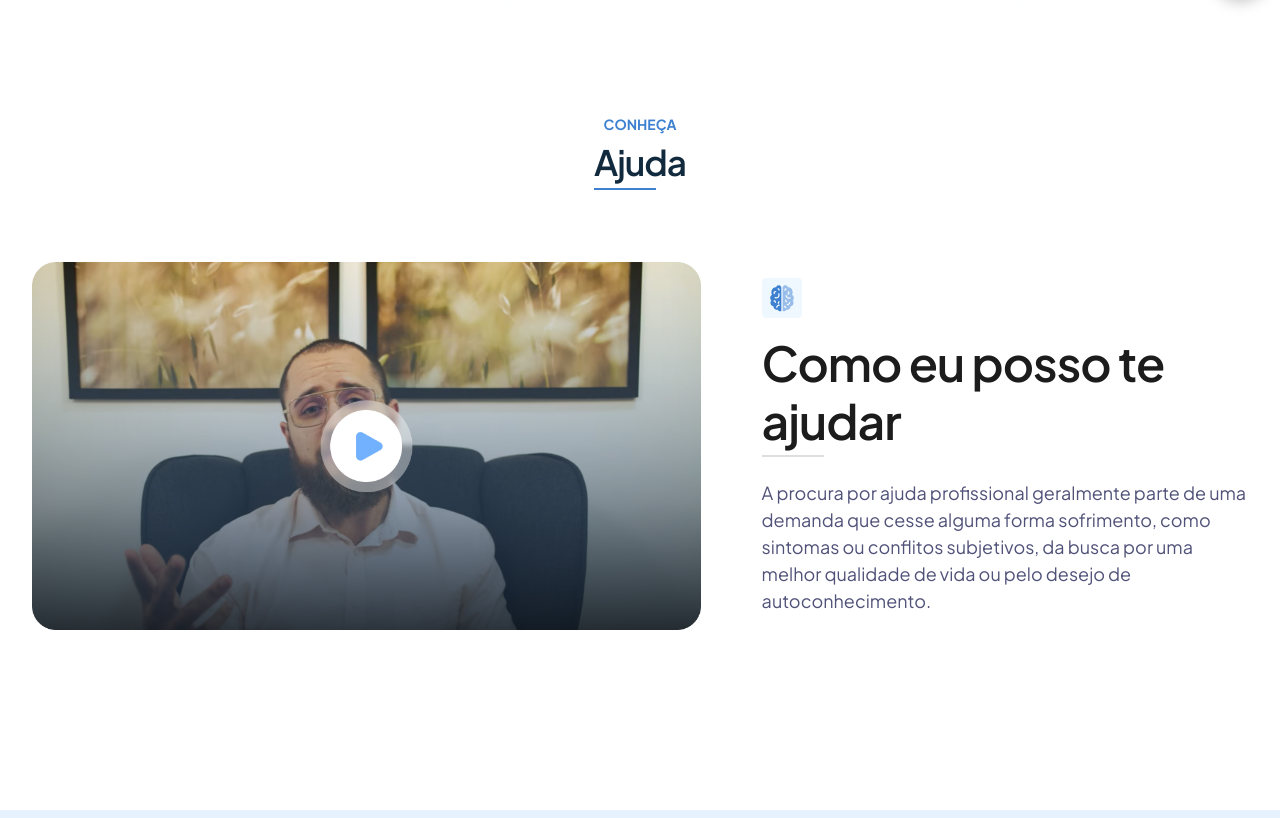
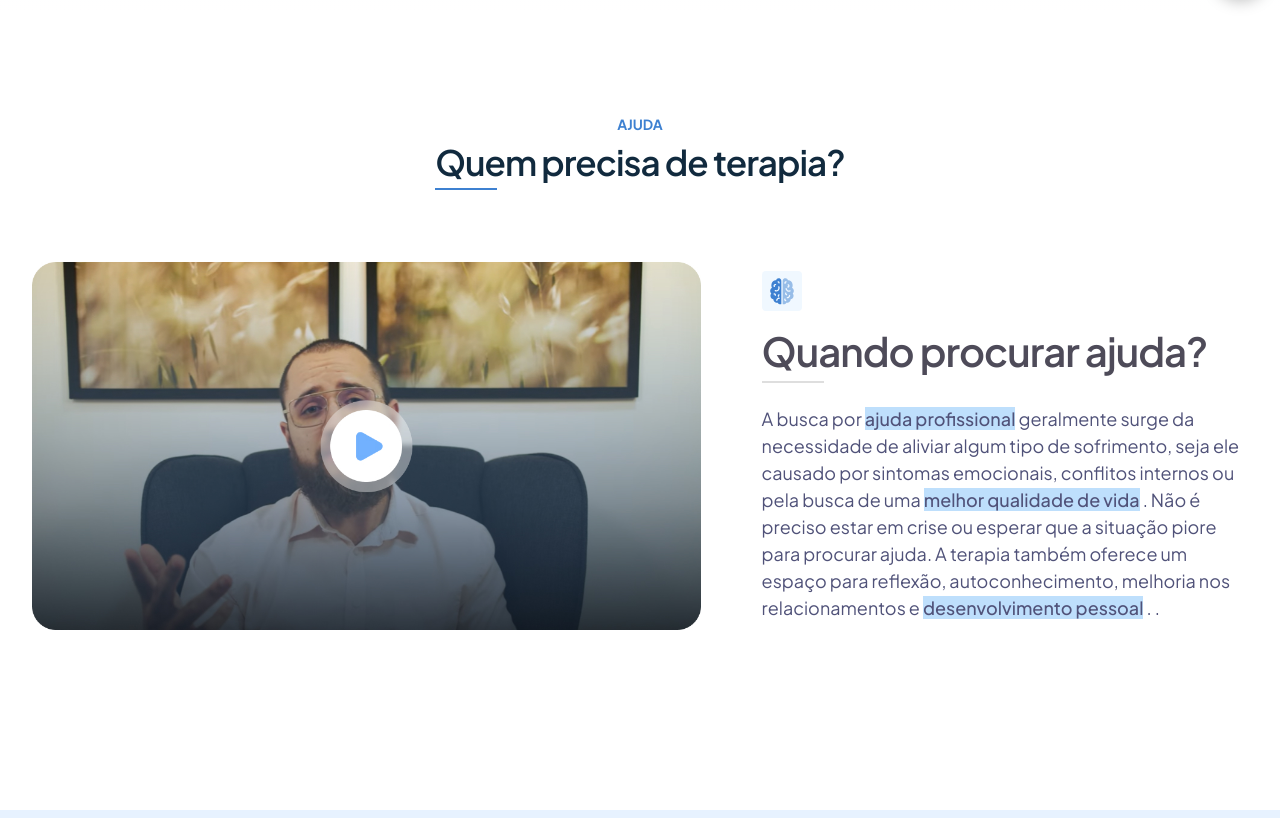
Before and after one commit to wagstalos/projeto-guilherme-secotte, a website: page index.html in a window 1280 px wide. Shown: the part 777-1595 px from the top of the page. Drawn offline with Linux system fonts and the light colour scheme.

Commit message:
fix: title

```diff
--- a/index.html
+++ b/index.html
@@ -205,8 +205,8 @@
   <section class="s-about" id="about">
 
     <div class="container">
-      <span class="subtitle">Conheça</span>
-      <h2 class="title-section text-dark">Ajuda</h2>
+      <span class="subtitle">Ajuda</span>
+      <h2 class="title-section text-dark">Quem precisa de terapia? </h2>
 
       <div class="d-flex">
         <div class="s-about__image" data-aos="fade-right" data-aos-duration="1500">
@@ -216,13 +216,17 @@
         <div class="s-about__text" data-aos="fade-up" data-aos-duration="1500">
 
           <img src="img/icon-brain.svg" class="s-about__text-icon-brain" alt="ícone gráfico" title="icone" width="40px">
-          <h3 class="s-about__text-title"> Como eu posso te ajudar</h3>
+          <h3 class="s-about__text-title"> Quando procurar ajuda?</h3>
 
 
           <p class="mt-5">
-            A procura por ajuda profissional geralmente parte de uma demanda que cesse alguma forma sofrimento, como
-            sintomas ou conflitos subjetivos, da busca por uma melhor qualidade de vida ou pelo desejo de
-            autoconhecimento.</p>
+            A busca por <b>ajuda profissional</b> geralmente surge da necessidade de aliviar algum tipo de sofrimento,
+            seja ele
+            causado por sintomas emocionais, conflitos internos ou pela busca de uma <b>melhor qualidade de vida</b> .
+            Não é
+            preciso estar em crise ou esperar que a situação piore para procurar ajuda. A terapia também oferece um
+            espaço para reflexão, autoconhecimento, melhoria nos relacionamentos e <b>desenvolvimento pessoal</b> .
+            .</p>
         </div>
       </div>
     </div>
--- a/scss/_s-about.scss
+++ b/scss/_s-about.scss
@@ -22,8 +22,8 @@
         &-title {
             line-height: 120%;
             position: relative;
-            font-size: 4.8rem;
-            color: $black;
+            font-size: 4rem;
+            // color: $black;
             font-weight: 600;
 
             &::before {
@@ -34,6 +34,11 @@
                 bottom: -8px;
                 background-color: #dedede;
             }
+        }
+
+        b {
+            background-color: rgb(190, 223, 252);
+            font-weight: 500;
         }
     }
 
```
Also changed, not shown: css/main.css.
